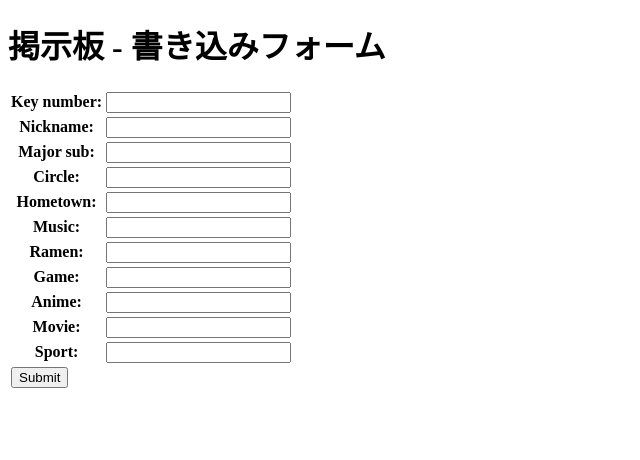
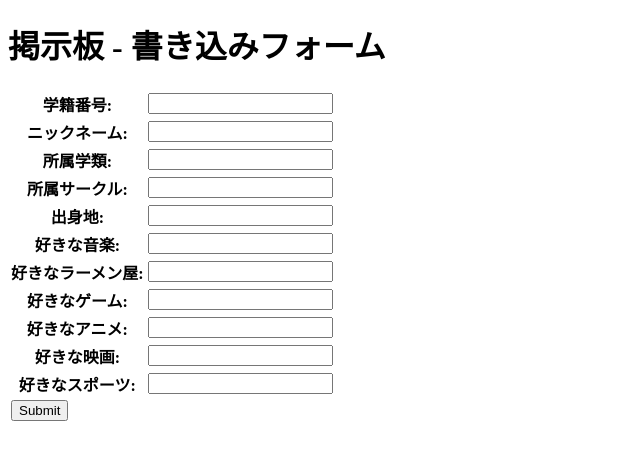
Before and after one commit to enpitut2022/tsukutopi, a Django app: page /tsukutopi/input/ in a window 1280 px wide. Shown: the top 460 px of the page, without its empty margins (0-640 px from the left). Run offline with Django 3.2, Linux system fonts and the light colour scheme.

Commit message:
入力フォーム完成

```diff
--- a/tsukutopi/myapp/forms.py
+++ b/tsukutopi/myapp/forms.py
@@ -1,14 +1,31 @@
 from django import forms
+from .models import Profile
 
-class Profile(forms.Form):
-    key_number=forms.IntegerField()
-    nickname=forms.CharField()
-    major_sub = forms.IntegerField()
-    circle=forms.CharField()
-    hometown=forms.IntegerField()
-    music=forms.IntegerField()
-    ramen=forms.IntegerField()
-    game=forms.IntegerField()
-    anime=forms.IntegerField()
-    movie=forms.IntegerField()
-    sport=forms.IntegerField()
+class Profileforms(forms.ModelForm):
+    class Meta:
+        model = Profile
+        fields = ('key_number','nickname','major_sub','circle','hometown','music','ramen','game','anime','movie','sport')
+        labels={
+           'key_number':'学籍番号',
+           'nickname':'ニックネーム',
+           'major_sub':'所属学類',
+           'circle':'所属サークル',
+           'hometown':'出身地',
+           'music':'好きな音楽',
+           'ramen':'好きなラーメン屋',
+           'game':'好きなゲーム',
+           'anime':'好きなアニメ',
+           'movie':'好きな映画',
+           'sport':'好きなスポーツ',
+           }
+    # key_number=forms.IntegerField()
+    # nickname=forms.CharField()
+    # major_sub = forms.IntegerField()
+    # circle=forms.CharField()
+    # hometown=forms.IntegerField()
+    # music=forms.IntegerField()
+    # ramen=forms.IntegerField()
+    # game=forms.IntegerField()
+    # anime=forms.IntegerField()
+    # movie=forms.IntegerField()
+    # sport=forms.IntegerField()
--- a/tsukutopi/myapp/templates/myapp/input_profile.html
+++ b/tsukutopi/myapp/templates/myapp/input_profile.html
@@ -7,7 +7,7 @@
 </head>
 <body>
 <h1>掲示板 - 書き込みフォーム</h1>
-<form action="" method="post">
+<form method="post">
     {% csrf_token %}
     <table>
       {{form1.as_table}}
--- a/tsukutopi/myapp/views.py
+++ b/tsukutopi/myapp/views.py
@@ -1,7 +1,7 @@
 from django.shortcuts import render
 from .models import Profile
 from django.db.models import Q
-from myapp.forms import Profile
+from myapp.forms import Profileforms
 from django.http import HttpResponse
 # Create your views here.
 
@@ -28,5 +28,10 @@ def result(request):
     return render(request, 'myapp/result.html', context)
 
 def kakikomi(request):
-    f = Profile()
+    f = Profileforms()
+    if request.method =='POST':
+        profileform = Profileforms(request.POST)
+        if profileform.is_valid():
+            profileform.save()
+
     return render(request, 'myapp/input_profile.html', {'form1': f} )
```
